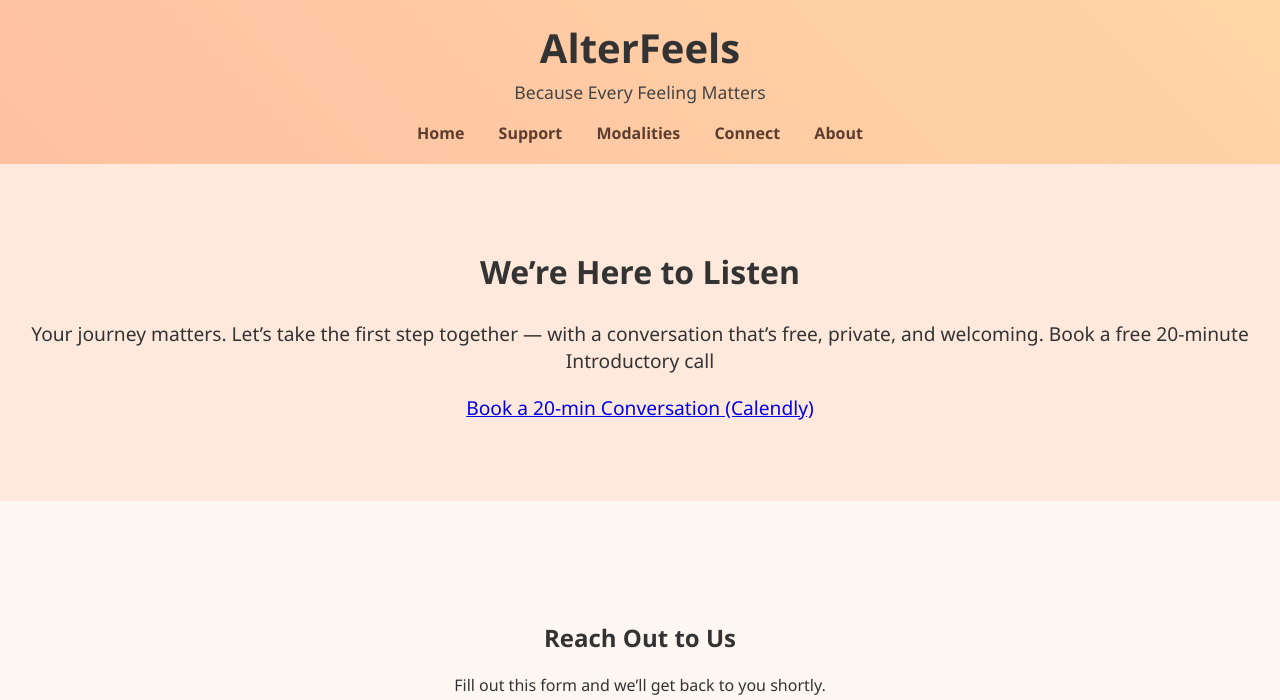
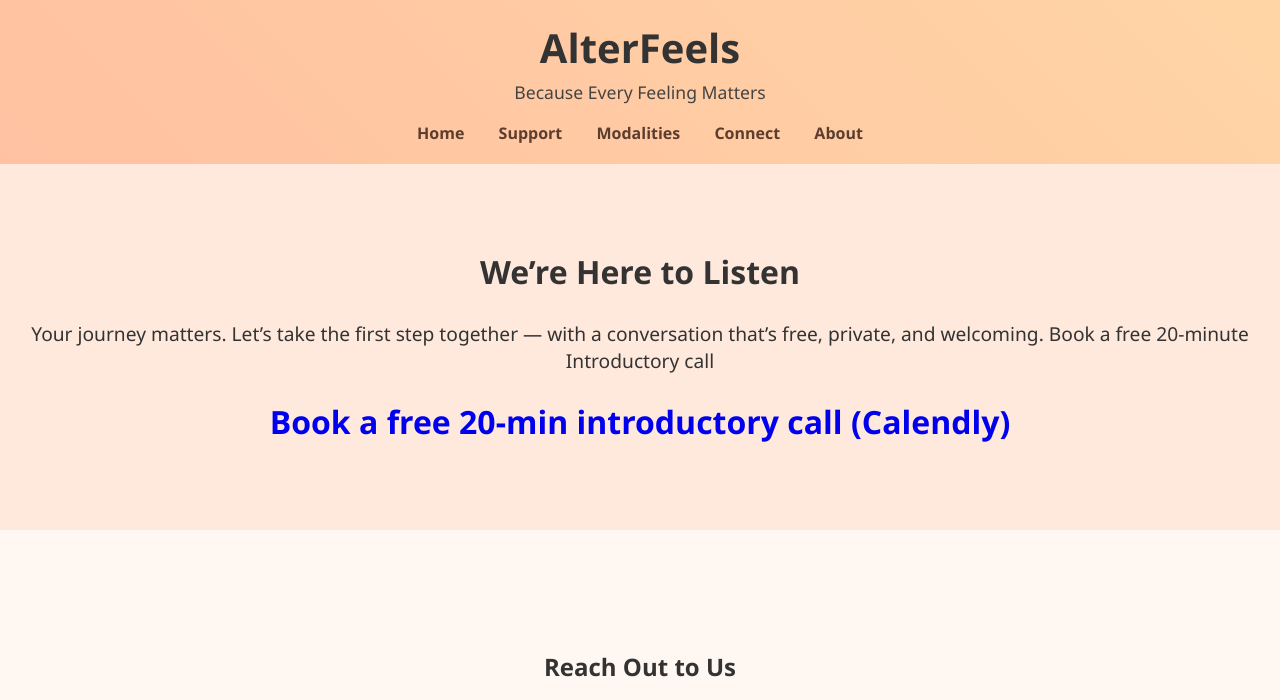
Before and after one commit to alterfeels/alterfeels, a plain HTML site: page connect.html in a window 1280 px wide. Shown: the top 700 px of the page. Drawn offline with Linux system fonts and the light colour scheme.

Commit message:
Update connect.html
link change

```diff
--- a/connect.html
+++ b/connect.html
@@ -26,7 +26,8 @@
     <h2>We’re Here to Listen</h2>
     <p>Your journey matters. Let’s take the first step together — with a conversation that’s free, private, and welcoming. Book a free 20-minute Introductory call</p>
     <p></p>
-    <p><a href="https://calendly.com/alterfeels/20min" target="_blank">Book a 20-min Conversation (Calendly)</a></p>
+    <h2><b><a href="https://calendly.com/alterfeels-com/introductory-call-15-minutes" style="text-decoration:none;" target="_blank">Book a free 20-min introductory call (Calendly)</a></b></h2>
+
   </section>
   <section class="form-section">
   <h2>Reach Out to Us</h2>
```
